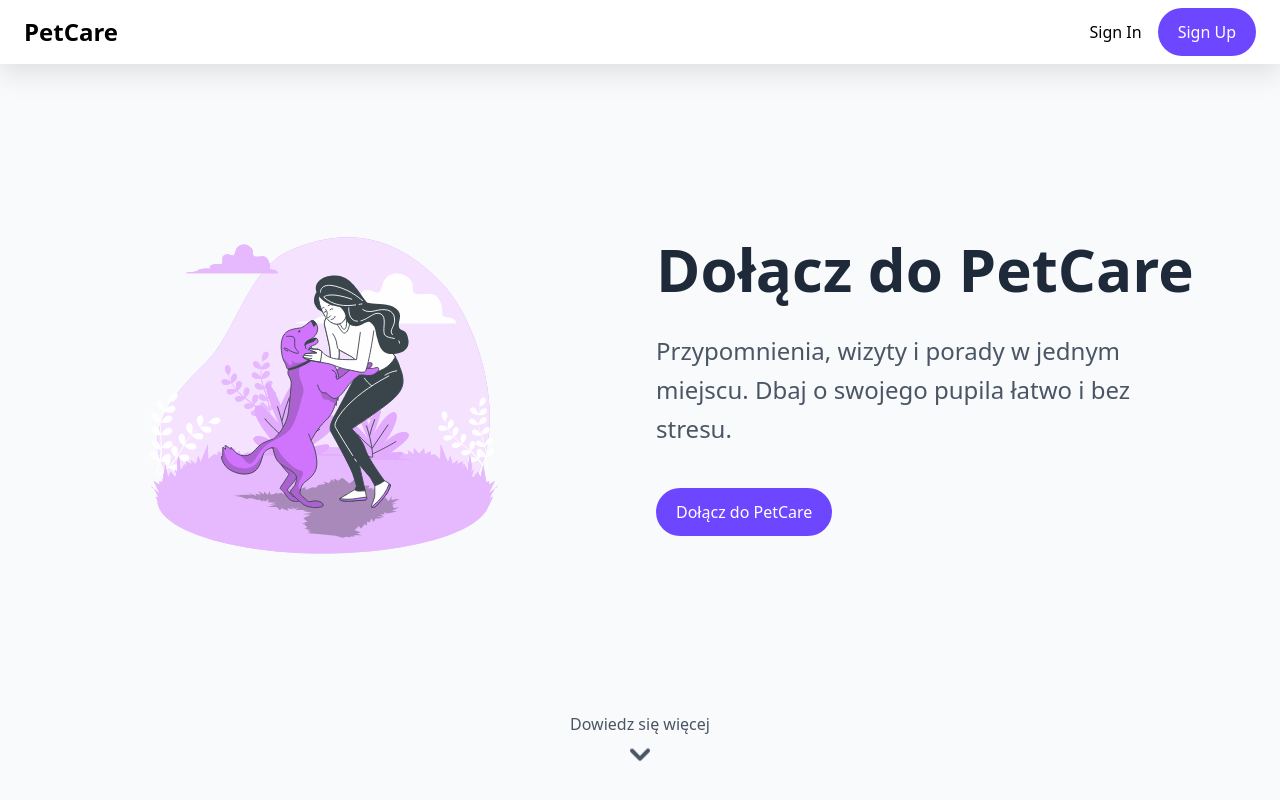
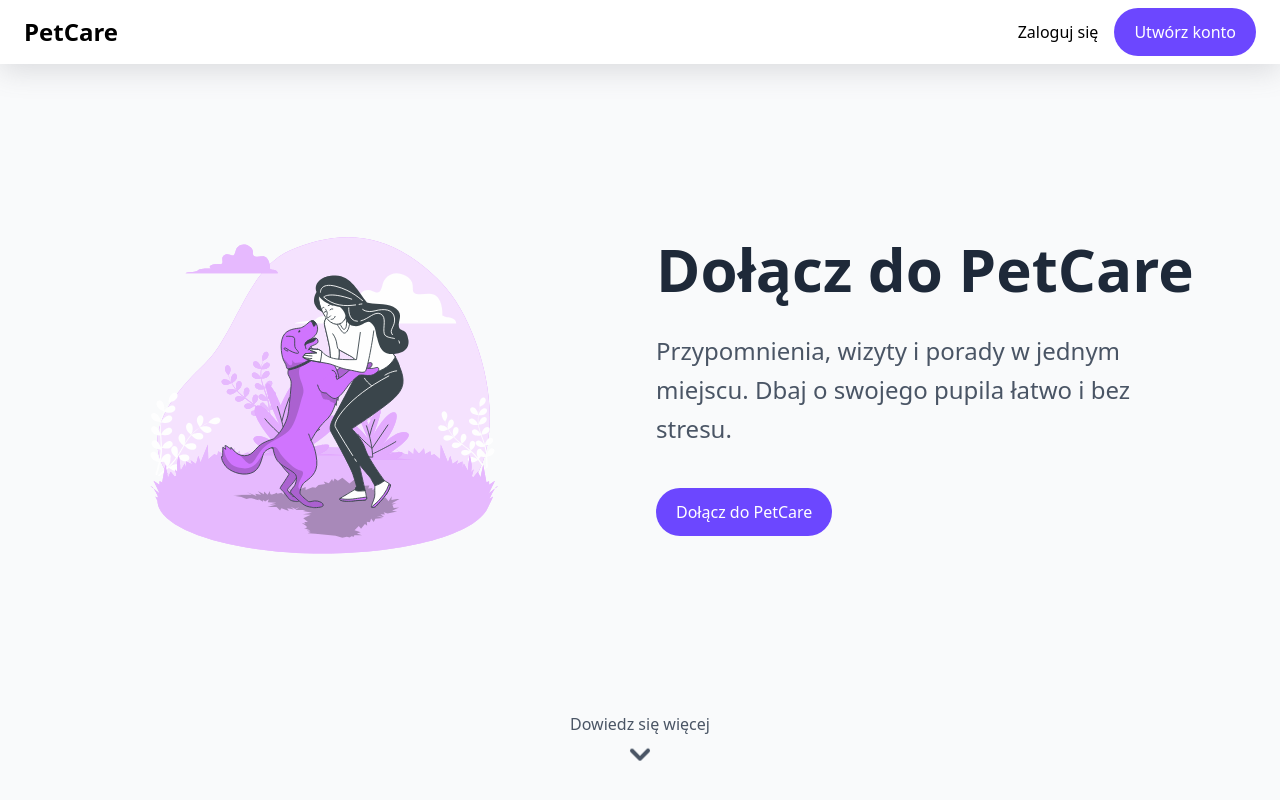
Before and after one commit to PetCareIPZ/PetCare, a Next.js app: page / in a window 1280 px wide. Shown: the top 800 px of the page. Built offline with nearby package versions, Linux system fonts and the light colour scheme; no server answers.

Commit message:
changed AuthButtons to Polish

```diff
--- a/src/app/components/ui/AuthButtons.tsx
+++ b/src/app/components/ui/AuthButtons.tsx
@@ -4,7 +4,7 @@ export function SignInBtn() {
   return (
     <SignInButton mode='modal'>
       <button className="text-1xl cursor-pointer hover:text-[#5930d1]">
-        Sign In
+        Zaloguj się
       </button>
     </SignInButton>
   );
@@ -14,7 +14,7 @@ export function SignUpBtn() {
   return (
     <SignUpButton mode='modal'>
       <button className="text-1xl bg-[#6c47ff] text-white rounded-full font-medium text-sm sm:text-base h-10 sm:h-12 px-4 sm:px-5 cursor-pointer hover:bg-[#5930d1] transition-colors">
-        Sign Up
+        Utwórz konto
       </button>
     </SignUpButton>
   );
```
